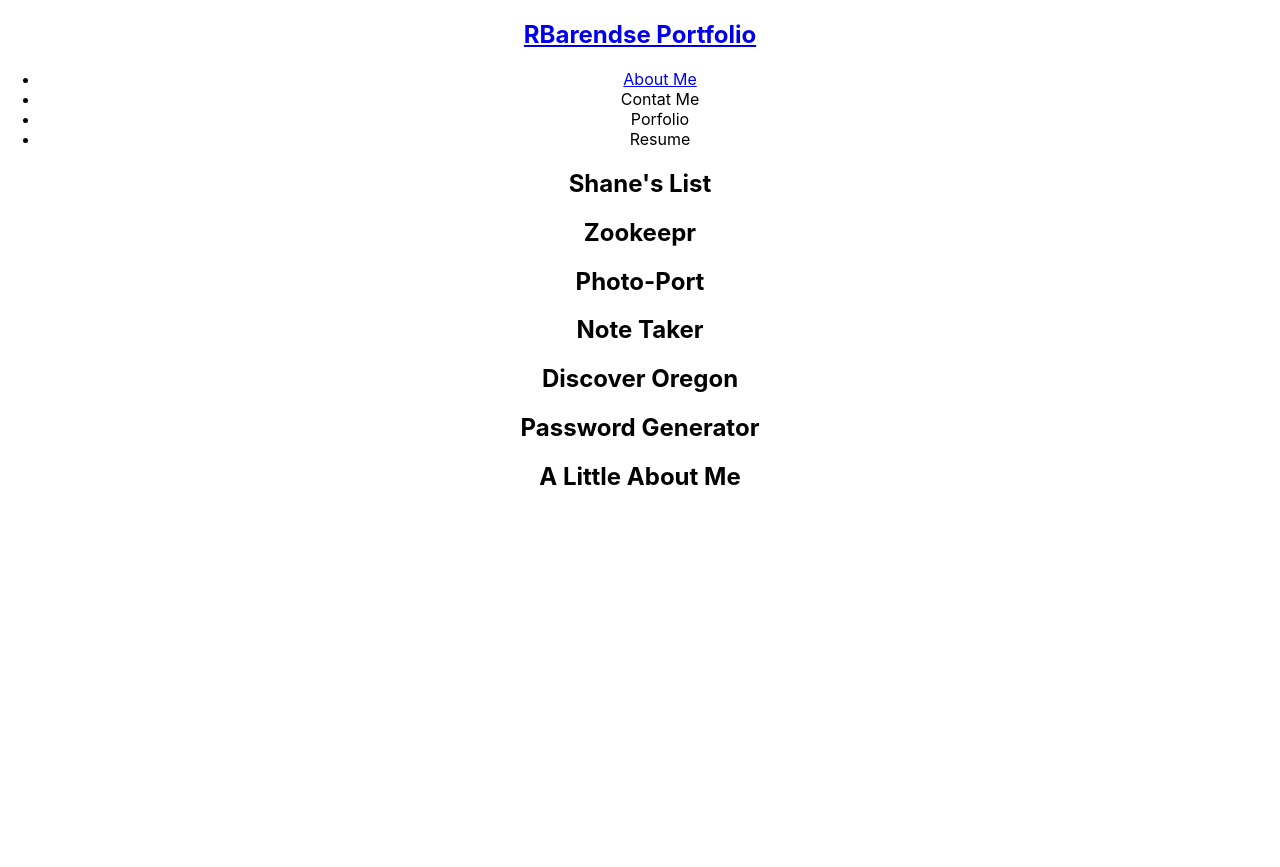
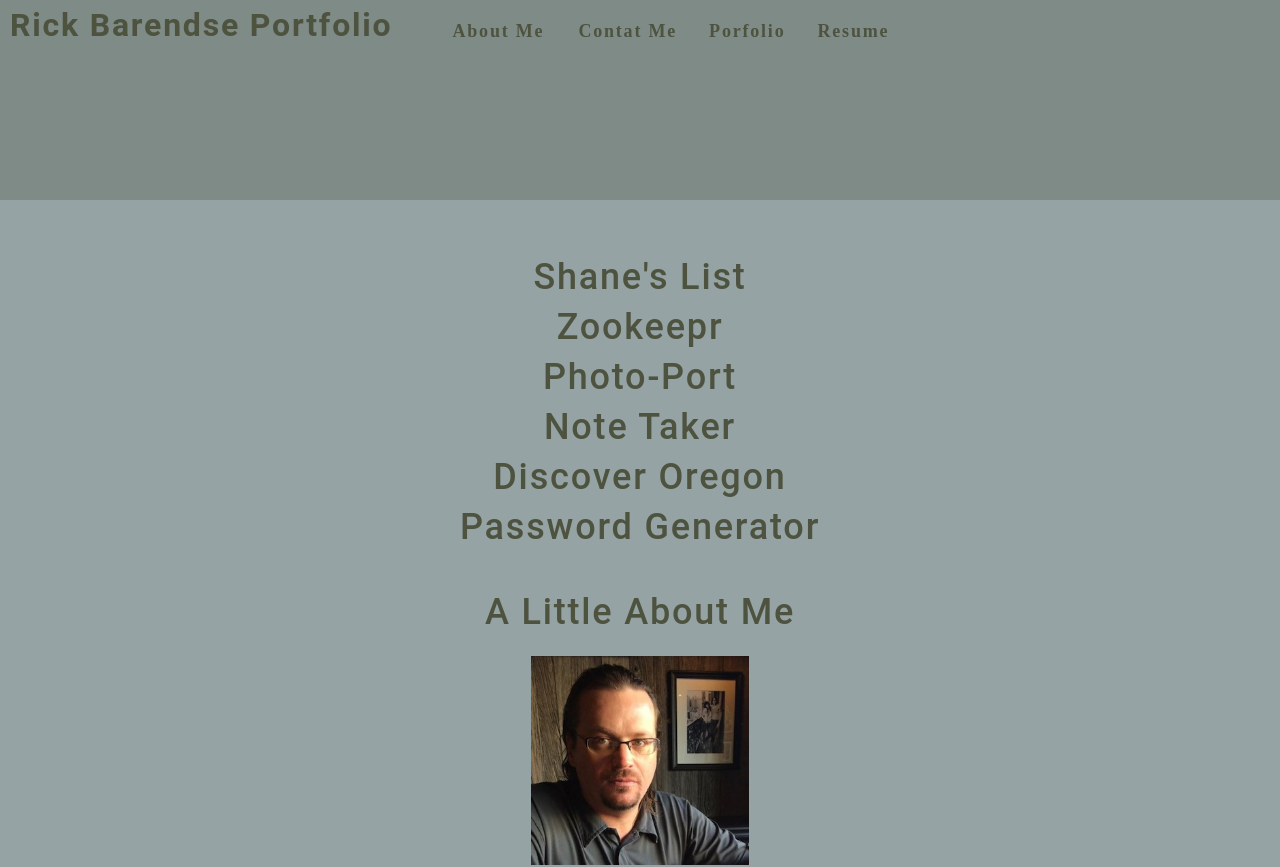
Before and after one commit to RickBarendse/RBarendsePortfolio, a React (Create React App) app: page / in a window 1280 px wide. Shown: the top 867 px of the page. Before the commit the page ends 800 px from the top, so only its background shows below. Built offline with nearby package versions, Linux system fonts and the light colour scheme.

Commit message:
Updated css styling.  Added image to and bio to About Me section

```diff
--- a/src/App.css
+++ b/src/App.css
@@ -14,14 +14,14 @@
 }
 
 .App-header {
-  background-color: #282c34;
+  background-color: #BFD7EA;
   min-height: 100vh;
   display: flex;
   flex-direction: column;
   align-items: center;
   justify-content: center;
   font-size: calc(10px + 2vmin);
-  color: white;
+  color: #508cc4;
 }
 
 .App-link {
--- a/src/components/About/index.js
+++ b/src/components/About/index.js
@@ -1,10 +1,20 @@
 import React from 'react';
-
+import Paris from '../../assets/images/Paris.jpg';
 
 function About() {
     return (
         <section className='my-5'>
             <h1 id="about">A Little About Me</h1>
+            <img src={Paris} className="my-2" style={{ width: "20%" }} alt="cover"/>
+            <p>
+            I am an accomplished IT Profession with a track record of leading and supporting software development,
+            deployment, and improvement projects to advance business strategic priorities, promote operational efficiencies, and improve user experience.
+            I have over 25 years of experience working working in a variety of IT roles for large, multi-national corporations.
+
+
+            A loyal, team-oriented technology professional with a strong background in end-to-end ERP business
+            processes and custom application development.
+            </p>
         </section>
     )
 }
--- a/src/components/Nav/index.js
+++ b/src/components/Nav/index.js
@@ -6,7 +6,7 @@ function Nav() {
         <header className="flex-row px-1">
             <h2>
                 <a href="/">
-                    RBarendse Portfolio
+                    Rick Barendse Portfolio
                 </a>
             </h2>
             <nav>
--- a/src/index.css
+++ b/src/index.css
@@ -1,13 +1,296 @@
+
+main {
+	margin: 0 auto;
+	max-width: 90%;
+  padding: 50px 30px;
+}
+:root {
+  --primary: #8c54ff;
+  --secondary: #95a3a4;
+  --tertiary: #697268;
+  --light: #4e5340;
+  --dark: #7f8b86;
+  --darker: #5c6354;
+  --error: rgb(228, 46, 1);
+  --spacing-one: calc(1rem * 0.5);
+  --spacing-two: calc(1rem);
+  --spacing-five: calc(2.5rem);
+
+}
+
+* {
+  box-sizing: border-box;
+}
+
+html,
+body {
+  min-height: 100%;
+}
+
 body {
   margin: 0;
-  font-family: -apple-system, BlinkMacSystemFont, 'Segoe UI', 'Roboto', 'Oxygen',
-    'Ubuntu', 'Cantarell', 'Fira Sans', 'Droid Sans', 'Helvetica Neue',
-    sans-serif;
-  -webkit-font-smoothing: antialiased;
-  -moz-osx-font-smoothing: grayscale;
+  padding: 0;
+  font-weight: 600;
+  line-height: 1.5;
+  font-size: 18px;
+  letter-spacing: .1em;
+  background: var(--secondary);
+  color: var(--light);
+  font-family: 'Poiret One', cursive;
+
 }
 
-code {
-  font-family: source-code-pro, Menlo, Monaco, Consolas, 'Courier New',
-    monospace;
+h1,
+h2,
+h3,
+h4,
+h5,
+h6 {
+  font-family: 'Roboto', sans-serif;
+  font-weight: 500;
+  margin: 5px 0;
+  line-height: 1.25;
 }
+
+h1 {
+  font-size: 2.25rem;
+}
+
+h2 {
+  font-size: 2rem;
+}
+
+h3 {
+  font-size: 1.75rem;
+}
+
+h4 {
+  font-size: 1.5rem;
+}
+
+h5 {
+  font-size: 1.25rem;
+}
+
+h6 {
+  font-size: 1rem;
+}
+
+p {
+  font-size: 1.1rem;
+  margin-top: 0;
+}
+
+a {
+  color: var(--tertiary);
+  text-decoration: none;
+  font-weight: bold;
+}
+
+a:hover {
+  text-decoration: underline;
+}
+
+header {
+  background: var(--dark);
+  height: 200px;
+}
+
+header a {
+  color: var(--light);
+}
+
+button {
+  font-size: 1rem;
+  text-decoration: none;
+  padding: 0.25rem 1rem;
+  border-radius: .5rem;
+  border: none;
+  outline: none;
+  cursor: pointer;
+  margin: 0 1px;
+  background-color: var(--secondary);
+}
+
+button:hover {
+  opacity: .8;
+}
+
+button[disabled] {
+  cursor: default;
+  opacity: .8;
+}
+
+img {
+  max-width: 100%;
+}
+
+span[role="img"] {
+  cursor: default;
+}
+
+form {
+  width: 40%;
+}
+
+input {
+  font-size: 1rem;
+  padding: 0.25rem;
+  border: 1px solid var(--dark);
+  outline: none;
+  border-radius: 3px;
+  transition: box-shadow 0.2s;
+}
+
+input:focus {
+  border: 1px solid var(--secondary);
+  box-shadow: 0 0 .25rem rgba(0, 0, 0, .5);
+}
+
+li {
+  list-style: none;
+}
+
+nav a:hover {
+  text-decoration: none;
+}
+
+nav  li {
+  cursor: pointer;
+}
+
+textarea {
+	width: 600px;
+	height: 120px;
+	border: 3px solid #cccccc;
+	padding: 5px;
+}
+
+.container {
+  width: 85%;
+  max-width: 1200px;
+  margin-left: auto;
+  margin-right: auto;
+}
+
+.flex-row {
+  display: flex;
+  flex-wrap: wrap;
+}
+
+.space-between {
+  justify-content: space-between;
+}
+
+.flex-end {
+  justify-content: flex-end;
+}
+
+.mx-1 {
+  margin-right: var(--spacing-one);
+  margin-left: var(--spacing-one);
+}
+
+.mx-2 {
+  margin-right: var(--spacing-two);
+  margin-left: var(--spacing-two);
+}
+
+.my-1 {
+  margin-top: var(--spacing-one);
+  margin-bottom: var(--spacing-one);
+}
+
+.my-2 {
+  margin-top: var(--spacing-two);
+  margin-bottom: var(--spacing-two);
+}
+
+.my-5 {
+  margin-top: var(--spacing-five);
+  margin-bottom: var(--spacing-five);
+}
+
+.px-1 {
+  padding-right: var(--spacing-one);
+  padding-left: var(--spacing-one);
+}
+
+.px-2 {
+  padding-right: var(--spacing-two);
+  padding-left: var(--spacing-two);
+}
+
+.py-1 {
+  padding-top: var(--spacing-one);
+  padding-bottom: var(--spacing-one);
+}
+
+.py-2 {
+  padding-top: var(--spacing-two);
+  padding-bottom: var(--spacing-two);
+}
+
+.card {
+  width: 25%;
+  text-align: center;
+}
+
+.img-thumbnail {
+  width: auto;
+  height: 300px;
+  margin-bottom: 50px;
+  cursor: pointer;
+}
+
+.modalBackdrop {
+	background: rgba(0, 0, 0, .65);
+	bottom: 0;
+	left: 0;
+	overflow: auto;
+	position: fixed;
+	right: 0;
+	top: 0;
+	z-index: 1;
+}
+
+.modalContainer {
+	background: var(--darker);
+	border-radius: 5px;
+	max-width: 100%;
+	margin: 50px auto;
+	padding: 15px;
+	width: 960px;
+}
+
+.modalTitle {
+	font-size: 18px;
+	font-weight: 600;
+	margin-bottom: 25px;
+}
+
+button {
+	background: var(--primary);
+	border: 0;
+	border-radius: 5px;
+	color: #fff;
+	cursor: pointer;
+	font-size: 16px;
+	font-weight: 600;
+	margin-bottom: 30px;
+	padding: 10px 15px;
+}
+
+a {
+	border-radius: 5px;
+	color: var(--primary);
+	font-weight: 600;
+	padding: 2px 4px;
+	margin-left: -2px;
+	margin-right: -2px;
+
+}
+
+.navActive {
+  color: var(--secondary);
+}
```
Also changed, not shown: src/assets/images/Paris.jpg (added).
